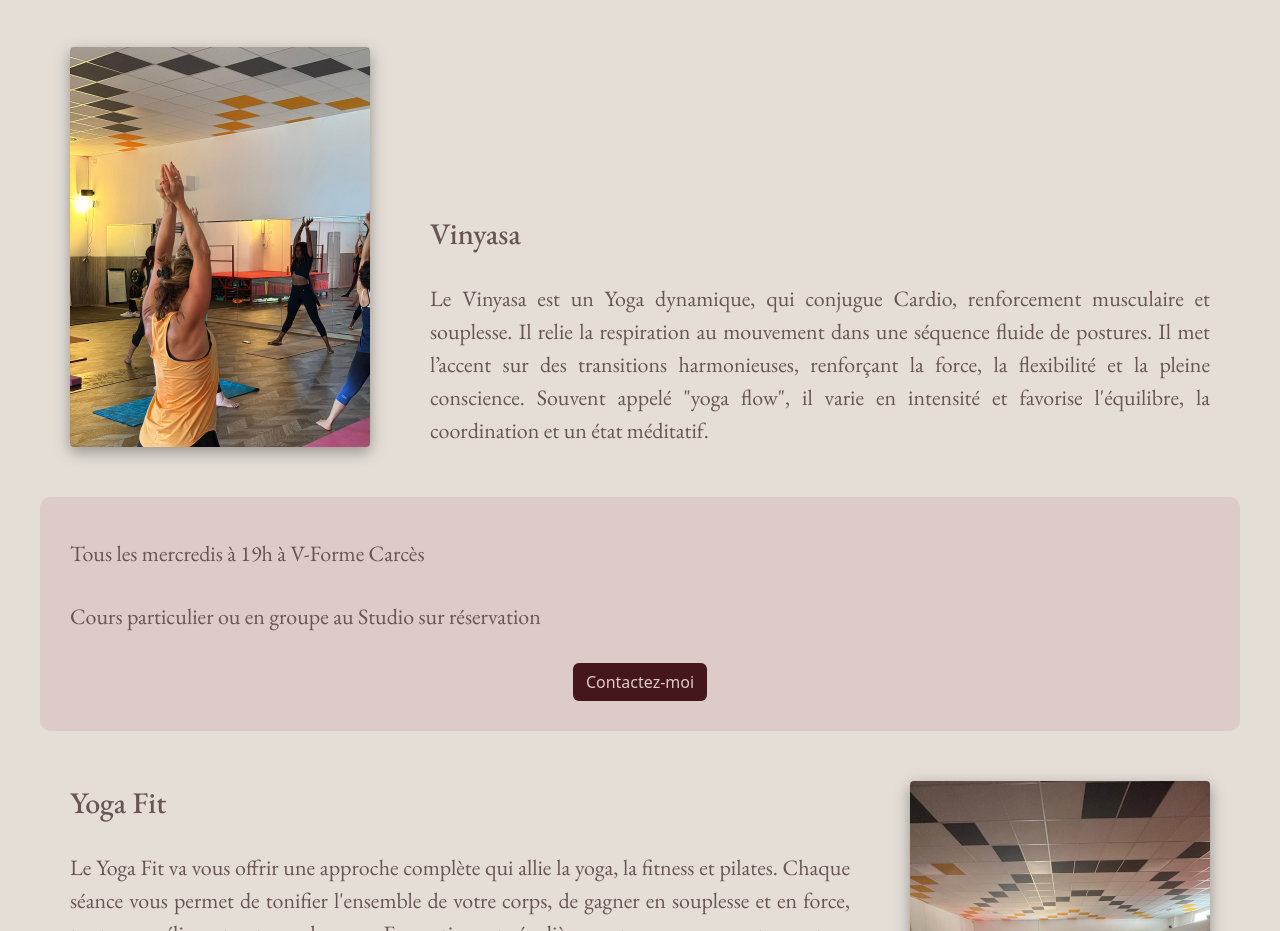
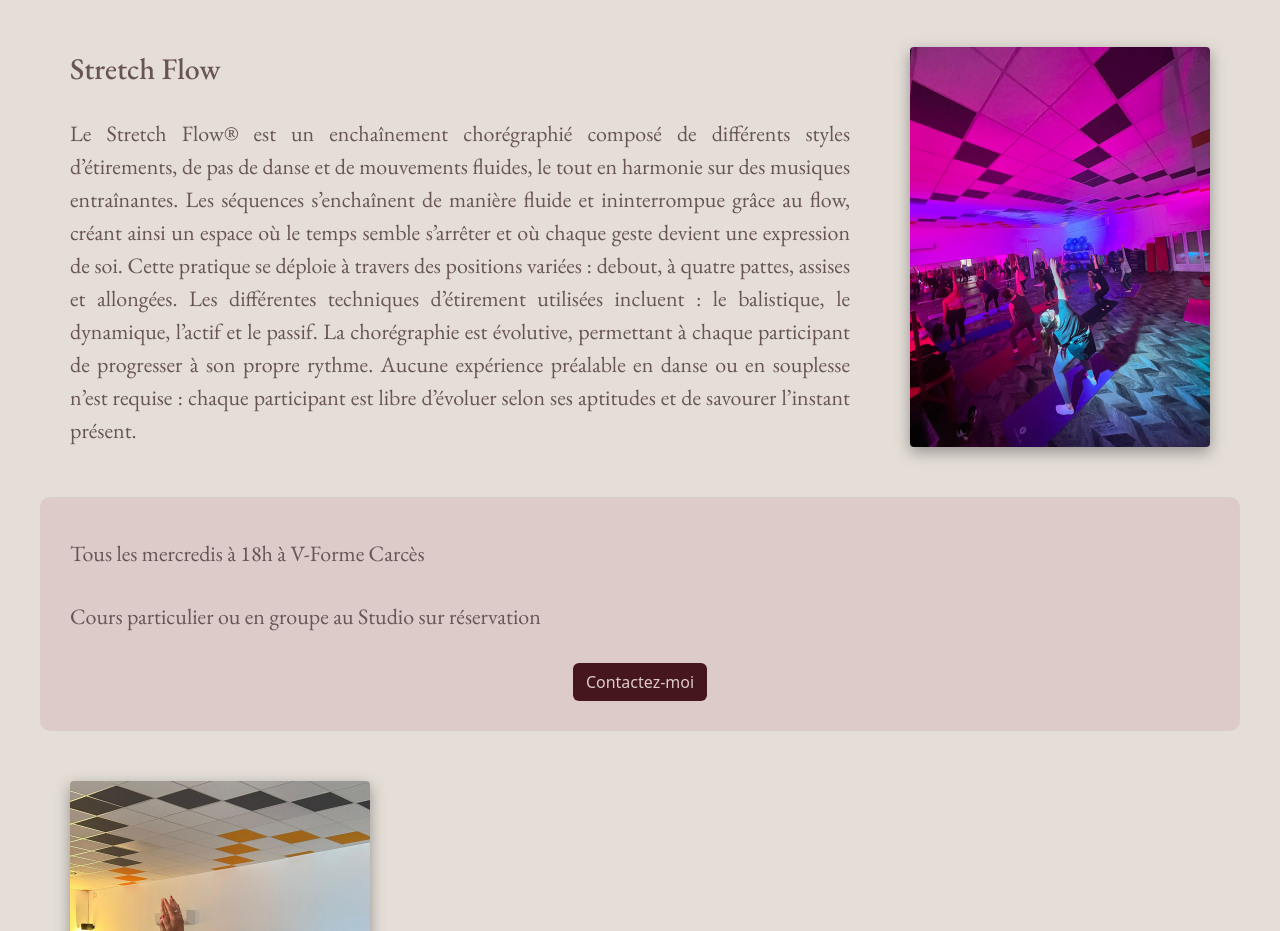
Before and after one commit to GeorginaMudditt/JennyYoga, a React (Vite) app: page / in a window 1280 px wide. Shown: the part 3008-3939 px from the top of the page. Built offline with nearby package versions, Linux system fonts and the light colour scheme; a web font is replaced by a local one.

Commit message:
add stretch flow section, update menu

```diff
--- a/src/Header.tsx
+++ b/src/Header.tsx
@@ -45,13 +45,18 @@ function Header() {
                   </a>
                   <ul className="dropdown-menu">
                     <li>
-                      <a className="dropdown-item" href="#yoga-section">
+                      <a className="dropdown-item" href="#stretch-flow-section">
+                        Stretch Flow
+                      </a>
+                    </li>
+                    <li>
+                      <a className="dropdown-item" href="#vinyasa-section">
                         Vinyasa
                       </a>
                     </li>
                     <li>
                       <a className="dropdown-item" href="#postural-section">
-                        Postural
+                        Yoga Fit
                       </a>
                     </li>
                     <li>
--- a/src/Yoga.tsx
+++ b/src/Yoga.tsx
@@ -4,7 +4,7 @@ import dance from "./assets/yoga-danse.jpeg";
 import lotus from "./assets/crossed-legs.jpg";
 import yoga2 from "./assets/yoga-new2.jpeg";
 import yogafit from "./assets/yoga-fit.jpeg";
-// import stretchflow from "./assets/stretch-flow.jpeg";
+import stretchflow from "./assets/stretch-flow.jpeg";
 
 function Yoga() {
   return (
@@ -13,6 +13,47 @@ function Yoga() {
         <div className="yoga-text">
           <h1>Yoga</h1>
 
+          <div className="postural-container">
+            <div className="yoga-description">
+              <h2 id="stretch-flow-section">Stretch Flow</h2>
+              <p>
+                Le Stretch Flow® est un enchaînement chorégraphié composé de
+                différents styles d’étirements, de pas de danse et de mouvements
+                fluides, le tout en harmonie sur des musiques entraînantes. Les
+                séquences s’enchaînent de manière fluide et ininterrompue grâce
+                au flow, créant ainsi un espace où le temps semble s’arrêter et
+                où chaque geste devient une expression de soi. Cette pratique se
+                déploie à travers des positions variées : debout, à quatre
+                pattes, assises et allongées. Les différentes techniques
+                d’étirement utilisées incluent : le balistique, le dynamique,
+                l’actif et le passif. La chorégraphie est évolutive, permettant
+                à chaque participant de progresser à son propre rythme. Aucune
+                expérience préalable en danse ou en souplesse n’est requise :
+                chaque participant est libre d’évoluer selon ses aptitudes et de
+                savourer l’instant présent.
+              </p>
+            </div>
+            <img
+              className="postural-yoga-image"
+              src={stretchflow}
+              alt="yoga fit"
+            />
+          </div>
+          <div className="postural-info">
+            <p className="postural-text">
+              Tous les mercredis à 18h à V-Forme Carcès
+            </p>
+            <p className="postural-text">
+              Cours particulier ou en groupe au Studio sur réservation
+            </p>
+            <a
+              className="btn postural"
+              href="mailto:vformeholistique@outlook.fr"
+            >
+              Contactez-moi
+            </a>
+          </div>
+
           <div className="vinyasa-container">
             <img
               className="vinyasa-yoga-image"
@@ -20,7 +61,7 @@ function Yoga() {
               alt="vinyasa yoga"
             />
             <div className="yoga-description">
-              <h2>Vinyasa</h2>
+              <h2 id="vinyasa-section">Vinyasa</h2>
               <p>
                 Le Vinyasa est un Yoga dynamique, qui conjugue Cardio,
                 renforcement musculaire et souplesse. Il relie la respiration au
@@ -148,38 +189,6 @@ function Yoga() {
         </div>
         <div className="yoga-image"></div>
       </div>
-
-      {/* <div className="stretch-container">
-        <img className="stretch-image" src={stretchflow} alt="stretch flow" />
-        <div className="yoga-description">
-          <h2 className="wtf">Stretch Flow</h2>
-          <p className="wtf2">
-            Le Stretch Flow est un enchaînement chorégraphié composé de
-            différents styles d'étirements, pas de danse et de mouvements
-            fluides, le tout en harmonie sur des musiques entraînantes. Les
-            séquences s'enchaînent de manière fluide et ininterrompue grâce au
-            flow, créant ainsi un espace où le temps semble s'arrêter et où
-            chaque geste devient une expression de soi. Cette pratique se
-            déploie à travers des positions variées : debout, à quatre pattes,
-            assises et allongées. Les différentes techniques d'étirement
-            utilisées incluent: le balistique, le dynamique, l'actif et le
-            passif. La chorégraphie est évolutive, permettant à chaque
-            participant de progresser à son propre rythme. Aucune expérience
-            préalable en danse ou en souplesse n'est requise : chaque
-            participant est libre d'évoluer selon ses aptitudes et de savourer
-            l'instant présent.
-          </p>
-        </div>
-      </div>
-      <div className="stretch-info">
-        <p className="stretch-text">À venir</p>
-        <a
-          className="btn stretch"
-          href="mailto:vformeholistique@outlook.fr"
-        >
-          Contactez-moi
-        </a>
-      </div> */}
     </>
   );
 }
```
